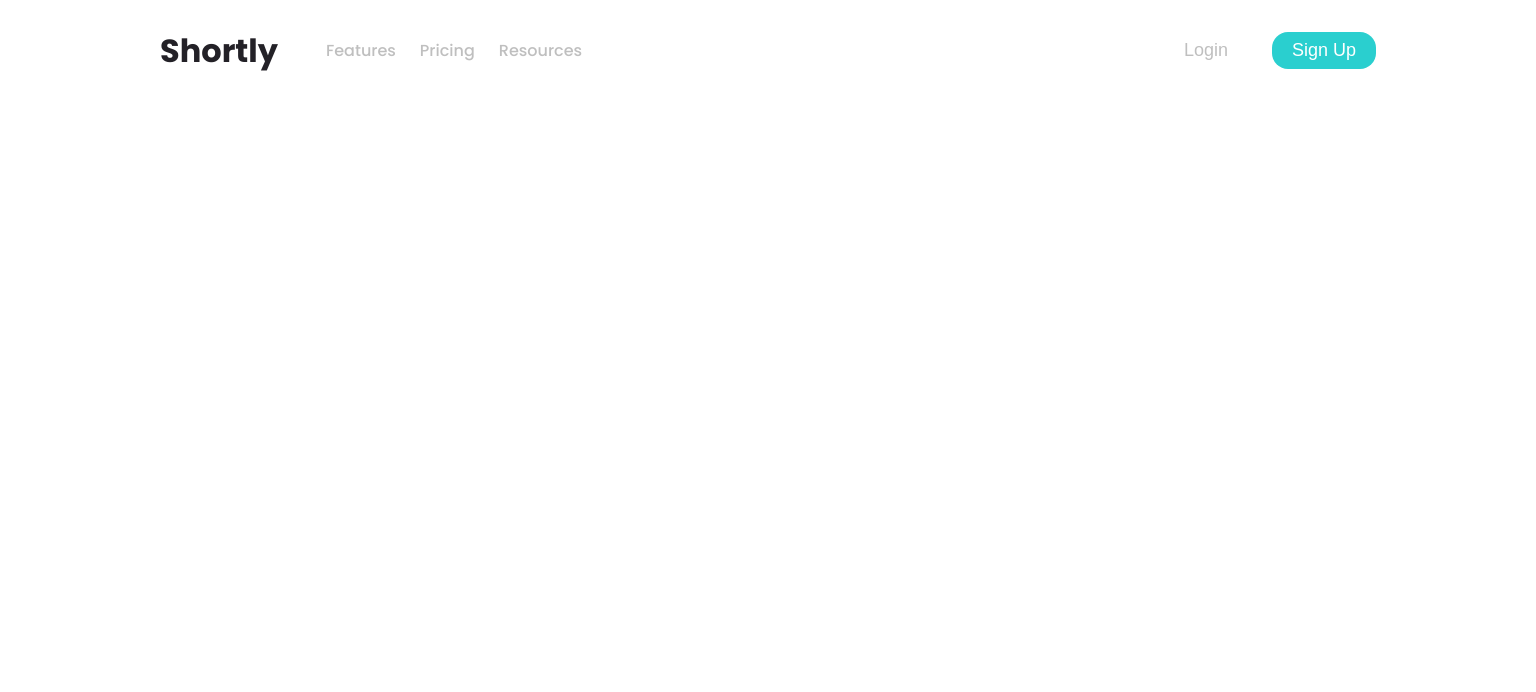
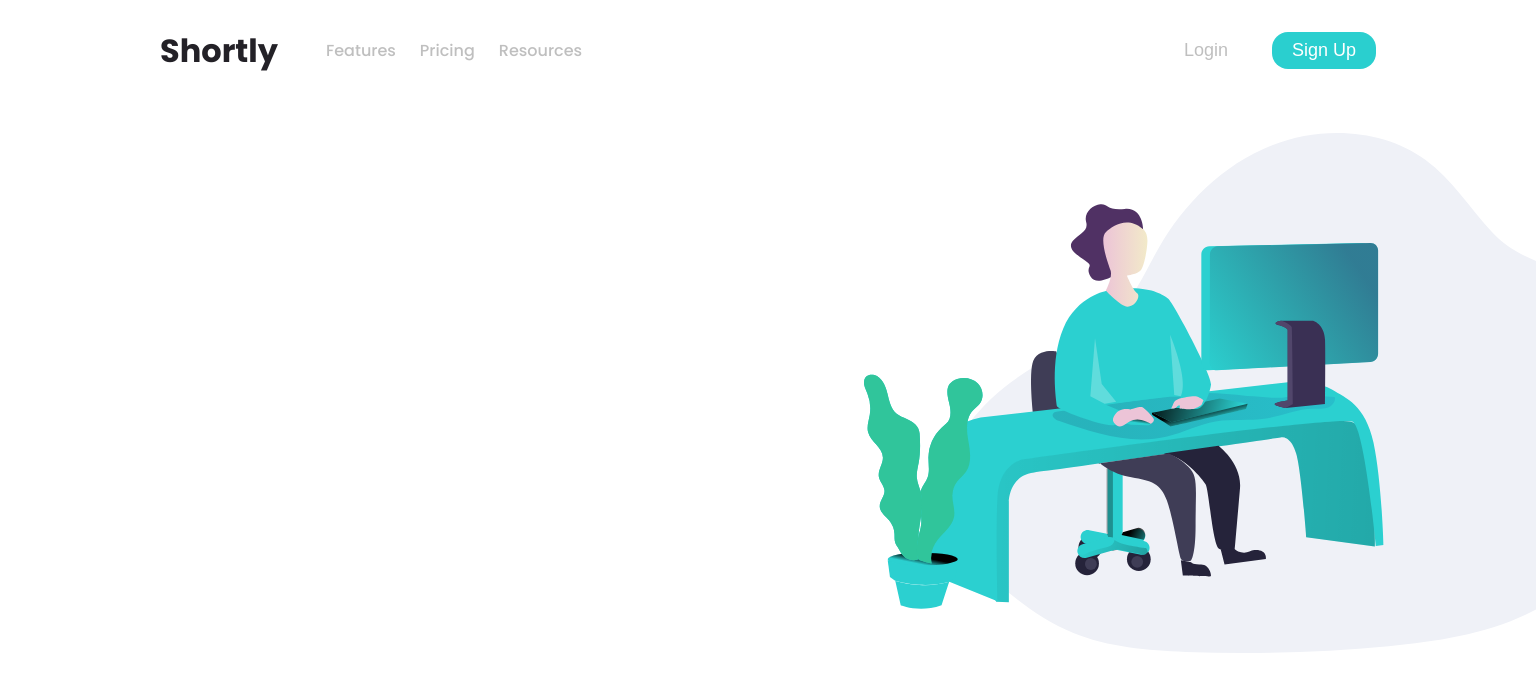
Before and after one commit to Vyonyx/URLShorteningAPI-feMentor-Vue, a Vue app: page / in a window 1536 px wide. Shown: the top 692 px of the page. Built offline with nearby package versions, Linux system fonts and the light colour scheme.

Commit message:
add new Hero component with hero image and media query styles

```diff
--- a/src/App.vue
+++ b/src/App.vue
@@ -1,10 +1,12 @@
 <script setup lang="ts">
 import Navbar from "./components/Navbar.vue"
+import Hero from "./components/Hero.vue"
 </script>
 
 <template>
   <div>
     <Navbar />
+    <Hero />
   </div>
 </template>
 
--- /dev/null
+++ b/src/components/Hero.vue
@@ -0,0 +1,48 @@
+<script setup lang="ts">
+import Container from './Container.vue';
+</script>
+
+<template>
+  <Container class="hero-container">
+    <img class="hero-image" src="/illustration-working.svg" alt="person working at desk">
+  </Container>
+</template>
+
+<style scoped lang="scss">
+.hero-container {
+  overflow-x: hidden;
+  display: grid;
+  grid-template-rows: auto;
+  grid-template-columns: 1;
+}
+
+.hero-image {
+  height: 320px;
+}
+
+@media (min-width: 420px) {
+  .hero-image {
+    width: 100%;
+    max-width: 70vw;
+    height: auto;
+    place-self: center;
+  }
+}
+
+@media (min-width: 1440px) {
+  .hero-container {
+    grid-template-rows: 1;
+    grid-template-columns: repeat(2, 1fr);
+  }
+
+  .hero-image {
+    position: relative;
+    place-self: start;
+    width: 130%;
+    margin-left: 6rem;
+
+    height: auto;
+    grid-column-start: 2;
+  }
+}
+</style>
```
Also changed, not shown: public/illustration-working.svg (added).
